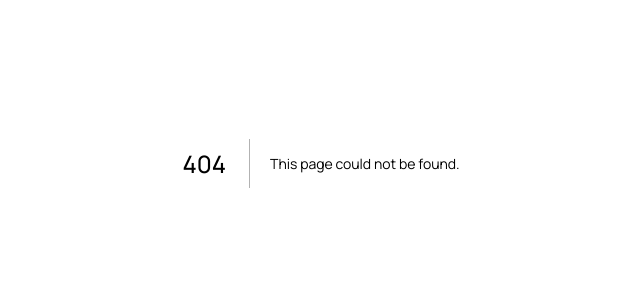
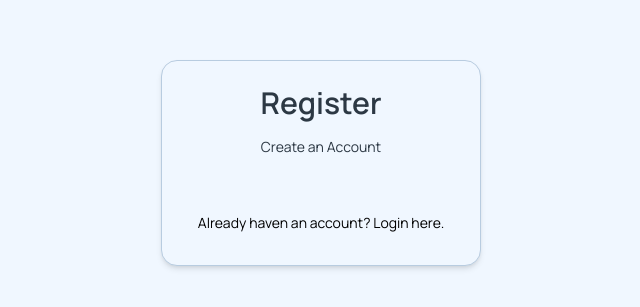
Before and after one commit to walletkun/ingeniumSTEM_Hacks, a Next.js app: page /auth/register in a window 1280 px wide. Before the commit this address had no page. Shown: the part 237-544 px from the top of the page, without its empty margins (319-959 px from the left). Built offline with nearby package versions, Linux system fonts and the light colour scheme.

Commit message:
Added a bunch of components and still working on the registration/login

```diff
--- /dev/null
+++ b/app/auth/layout.jsx
@@ -0,0 +1,13 @@
+import React from 'react'
+
+const AuthLayout = ({children}) =>{
+  return (
+    <section className='w-full'>
+        <div className='h-screen flex items-center justify-center'>
+            {children}
+        </div>
+    </section>
+  )
+}
+
+export default AuthLayout
--- a/app/auth/login/page.jsx
+++ b/app/auth/login/page.jsx
@@ -1,8 +1,8 @@
 import React from 'react'
-
+import LoginForm from '@/components/auth/LoginForm'
 const LoginPage = () => {
   return (
-    <div>page</div>
+    <LoginForm/>
   )
 }
 
--- /dev/null
+++ b/app/auth/register/page.jsx
@@ -0,0 +1,10 @@
+import RegisterForm from '@/components/auth/RegisterForm'
+import React from 'react'
+
+const page = () => {
+  return (
+    <RegisterForm/>
+  )
+}
+
+export default page
--- a/app/layout.js
+++ b/app/layout.js
@@ -1,5 +1,3 @@
-// This is the root layout component for your Next.js app.
-// Learn more: https://nextjs.org/docs/app/building-your-application/routing/pages-and-layouts#root-layout-required
 import { Manrope } from 'next/font/google'
 import { cn } from '@/lib/utils'
 import './globals.css'
--- /dev/null
+++ b/components/auth/LoginForm.jsx
@@ -0,0 +1,9 @@
+import React from 'react'
+
+const LoginForm = () => {
+  return (
+    <div>LoginForm</div>
+  )
+}
+
+export default LoginForm
--- /dev/null
+++ b/components/auth/RegisterForm.jsx
@@ -0,0 +1,20 @@
+"use client";
+
+//Components
+import CardWrappper from "@/components/auth/card-wrapper";
+
+const RegisterForm = () => {
+  return (
+    <CardWrappper
+    label="Create an Account"
+    title="Register"
+    backButtonHref='/auth/login'
+    backButtonLabel='Already haven an account? Login here.'>
+        <div>
+
+        </div>
+    </CardWrappper>
+  );
+};
+
+export default RegisterForm;
--- /dev/null
+++ b/components/auth/auth-header.jsx
@@ -0,0 +1,12 @@
+import React from 'react'
+
+const AuthHeader = ({label, title}) => {
+  return (
+    <div className='w-full flex flex-col gap-y-4 items-center justify-center'>
+      <h1 className='text-3xl font-semibold'>{title}</h1>
+      <p className="text-muted-foreground text-sm">{label}</p>
+    </div>
+  )
+}
+
+export default AuthHeader
--- /dev/null
+++ b/components/auth/back-button.jsx
@@ -0,0 +1,22 @@
+//Importing components
+'use client';
+
+import {Button} from "@/components/ui/button";
+import Link from "next/link";
+
+const BackButton = ({label, href}) => {
+  return (
+    <Button
+    variant='link'
+    className='font-normal w-full'
+    size='sm'
+    asChild>
+      <Link href={href}>
+        {label}
+      </Link>
+    </Button>
+  );
+
+};
+
+export default BackButton;
--- /dev/null
+++ b/components/auth/card-wrapper.jsx
@@ -0,0 +1,25 @@
+'use client';
+
+import React from "react";
+import { Card, CardContent,CardHeader, CardFooter } from "../ui/card";
+import AuthHeader from "@/components/auth/auth-header";
+import BackButton from "@/components/auth/back-button";
+
+const CardWrappper = ({children, title, label, backButtonLabel, backButtonHref}) => {
+  return (
+    <Card className='xl:w-1/4 md:w-1/2 shadow-md'>
+      <CardHeader>
+        <AuthHeader label={label} title={title}/>
+      </CardHeader>
+      <CardContent>
+      {children}
+      </CardContent>
+
+      <CardFooter>
+        <BackButton label={backButtonLabel} href={backButtonHref}/>
+      </CardFooter>
+    </Card>
+  )
+}
+
+export default CardWrappper
--- a/components/ui/button.jsx
+++ b/components/ui/button.jsx
@@ -1,7 +1,7 @@
-import * as React from "react"
-import { Slot } from "@radix-ui/react-slot"
+import * as React from "react";
+import { Slot } from "@radix-ui/react-slot";
 import { cva } from "class-variance-authority";
-import { cn } from "@/lib/utils"
+import { cn } from "@/lib/utils";
 
 const buttonVariants = cva(
   "inline-flex items-center justify-center whitespace-nowrap rounded-md text-sm font-medium ring-offset-background transition-colors focus-visible:outline-none focus-visible:ring-2 focus-visible:ring-ring focus-visible:ring-offset-2 disabled:pointer-events-none disabled:opacity-50",
@@ -16,7 +16,7 @@
         secondary:
           "bg-secondary text-secondary-foreground hover:bg-secondary/80",
         ghost: "hover:bg-accent hover:text-accent-foreground",
-        link: "text-primary underline-offset-4 hover:underline",
+        link: "text-black underline-offset-4 hover:underline",
       },
       size: {
         default: "h-10 px-4 py-2",
@@ -30,17 +30,20 @@
       size: "default",
     },
   }
-)
+);
 
-const Button = React.forwardRef(({ className, variant, size, asChild = false, ...props }, ref) => {
-  const Comp = asChild ? Slot : "button"
-  return (
-    (<Comp
-      className={cn(buttonVariants({ variant, size, className }))}
-      ref={ref}
-      {...props} />)
-  );
-})
-Button.displayName = "Button"
+const Button = React.forwardRef(
+  ({ className, variant, size, asChild = false, ...props }, ref) => {
+    const Comp = asChild ? Slot : "button";
+    return (
+      <Comp
+        className={cn(buttonVariants({ variant, size, className }))}
+        ref={ref}
+        {...props}
+      />
+    );
+  }
+);
+Button.displayName = "Button";
 
-export { Button, buttonVariants }
+export { Button, buttonVariants };
--- /dev/null
+++ b/components/ui/card.jsx
@@ -0,0 +1,50 @@
+import * as React from "react"
+
+import { cn } from "@/lib/utils"
+
+const Card = React.forwardRef(({ className, ...props }, ref) => (
+  <div
+    ref={ref}
+    className={cn("rounded-lg border bg-card text-card-foreground shadow-sm", className)}
+    {...props} />
+))
+Card.displayName = "Card"
+
+const CardHeader = React.forwardRef(({ className, ...props }, ref) => (
+  <div
+    ref={ref}
+    className={cn("flex flex-col space-y-1.5 p-6", className)}
+    {...props} />
+))
+CardHeader.displayName = "CardHeader"
+
+const CardTitle = React.forwardRef(({ className, ...props }, ref) => (
+  <h3
+    ref={ref}
+    className={cn("text-2xl font-semibold leading-none tracking-tight", className)}
+    {...props} />
+))
+CardTitle.displayName = "CardTitle"
+
+const CardDescription = React.forwardRef(({ className, ...props }, ref) => (
+  <p
+    ref={ref}
+    className={cn("text-sm text-muted-foreground", className)}
+    {...props} />
+))
+CardDescription.displayName = "CardDescription"
+
+const CardContent = React.forwardRef(({ className, ...props }, ref) => (
+  <div ref={ref} className={cn("p-6 pt-0", className)} {...props} />
+))
+CardContent.displayName = "CardContent"
+
+const CardFooter = React.forwardRef(({ className, ...props }, ref) => (
+  <div
+    ref={ref}
+    className={cn("flex items-center p-6 pt-0", className)}
+    {...props} />
+))
+CardFooter.displayName = "CardFooter"
+
+export { Card, CardHeader, CardFooter, CardTitle, CardDescription, CardContent }
--- a/jsconfig.json
+++ b/jsconfig.json
@@ -1,5 +1,6 @@
 {
   "compilerOptions": {
+    "jsx": "react",
     "paths": {
       "@/*": ["./*"]
     }
```
